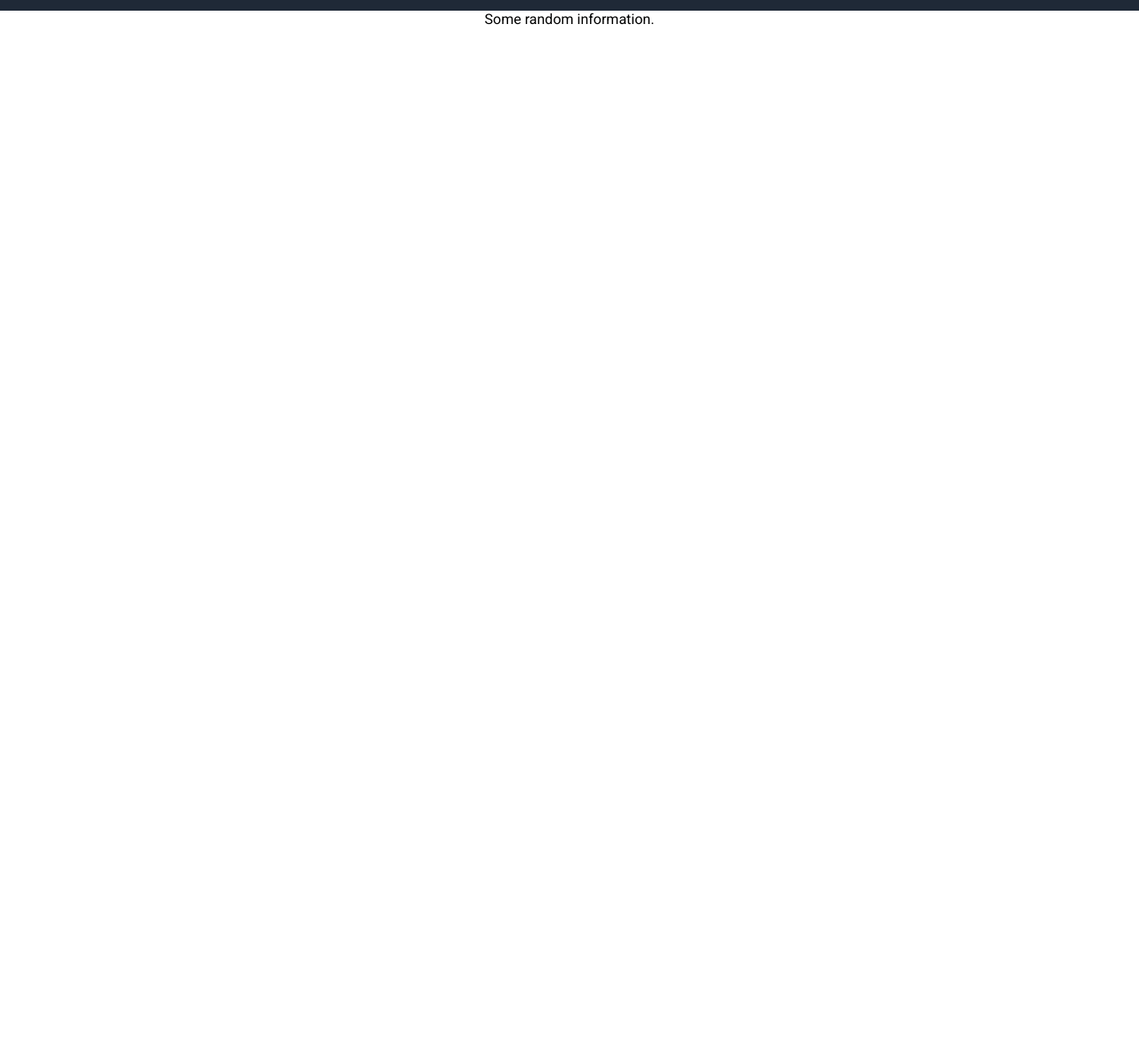
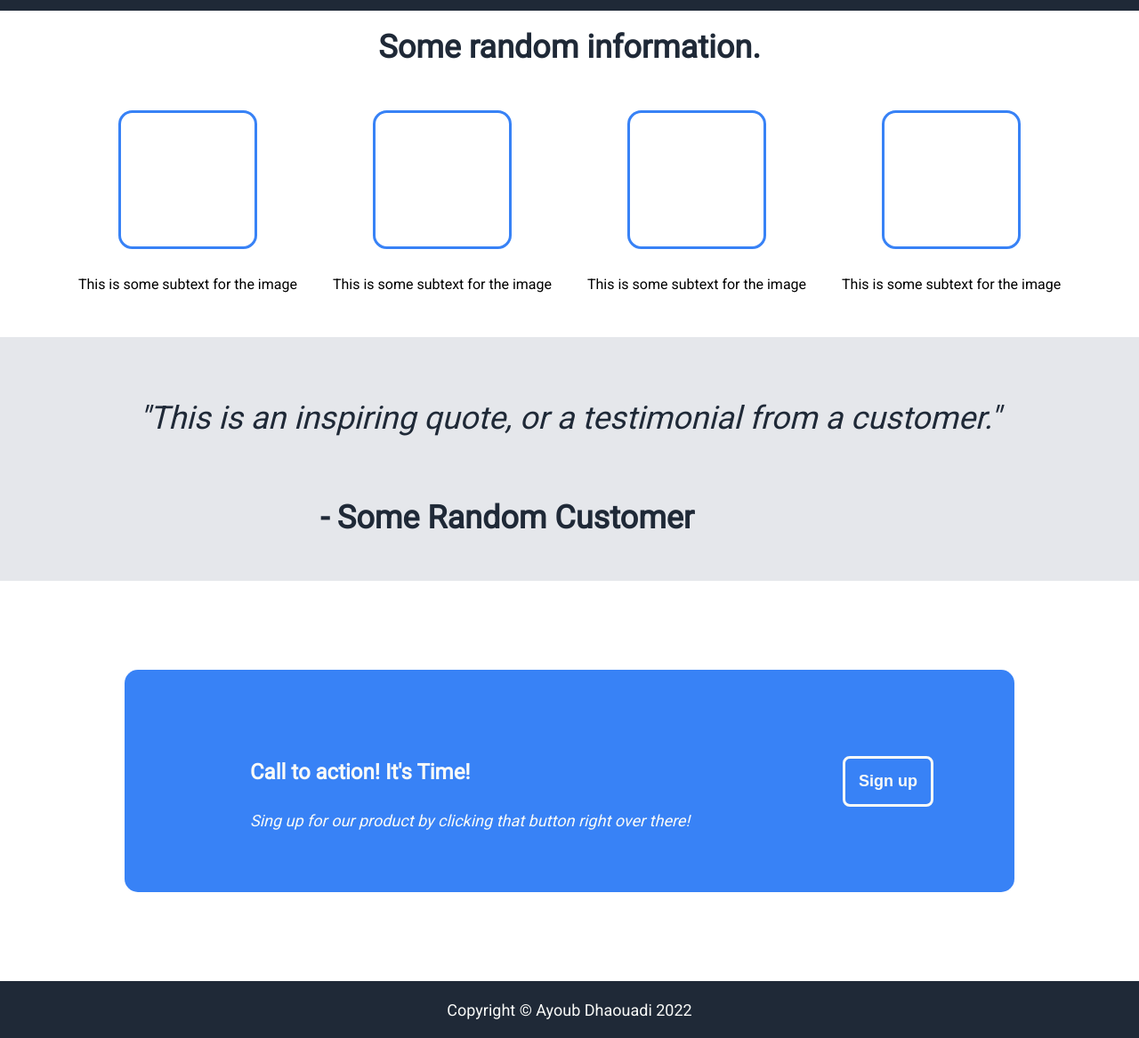
Before and after one commit to Ayoub-Dhaouadi/Landing-Page, a plain HTML site: page index.html in a window 1280 px wide. Shown: the part 460-1627 px from the top of the page at 89% size. Before the commit the page ends 800 px from the top, so only its background shows below. Drawn offline with Linux system fonts and the light colour scheme.

Commit message:
Finished the webpage

```diff
--- a/index.html
+++ b/index.html
@@ -27,18 +27,47 @@
         </div>
 
         <div class="placeholder-img">
-            <img src="https://images.ctfassets.net/hrltx12pl8hq/4f6DfV5DbqaQUSw0uo0mWi/6fbcf889bdef65c5b92ffee86b13fc44/shutterstock_376532611.jpg?fit=fill&w=800&h=300" alt="https://images.ctfassets.net/hrltx12pl8hq/yZsuq5HdBuUmYekaKiuUQ/d73a0e6f5fe939be07a19f22a92f2e09/Wild-Life?fit=fill&w=480&h=270">
+            <img src="https://images.ctfassets.net/hrltx12pl8hq/4f6DfV5DbqaQUSw0uo0mWi/6fbcf889bdef65c5b92ffee86b13fc44/shutterstock_376532611.jpg?fit=fill&w=800&h=300"
+                alt="https://images.ctfassets.net/hrltx12pl8hq/yZsuq5HdBuUmYekaKiuUQ/d73a0e6f5fe939be07a19f22a92f2e09/Wild-Life?fit=fill&w=480&h=270">
         </div>
     </div>
+    <div class="section-title">Some random information.</div>
     <div class="section">
-        <div class="section-title">Some random information.</div>
         <div class="boxes">
-            <div class="box"></div>
-            <div class="box"></div>
-            <div class="box"></div>
-            <div class="box"></div>
+            <div class="box">
+                <div class="border"></div>
+                <div class="subtext">This is some subtext for the image</div>
+            </div>
+            <div class="box">
+                <div class="border"></div>
+                <div class="subtext">This is some subtext for the image</div>
+            </div>
+            <div class="box">
+                <div class="border"></div>
+                <div class="subtext">This is some subtext for the image</div>
+            </div>
+            <div class="box">
+                <div class="border"></div>
+                <div class="subtext">This is some subtext for the image</div>
+            </div>
         </div>
     </div>
+    <div class="quote-section">
+        <div class="quote">"This is an inspiring quote, or a testimonial from a customer."</div>
+        <div class="author">- Some Random Customer</div>
+    </div>
+    <div class="form">
+        <div class="singup-bg">
+            <div class="signup">
+                <div class="signup-text">
+                    <div class="signup-title">Call to action! It's Time!</div>
+                    <div class="singup-subtitle">Sing up for our product by clicking that button right over there!</div>
+                </div>
+                <button class="signup-button">Sign up</button>
+            </div>
+        </div>
+    </div>
+    <div class="copyright">Copyright &#169 Ayoub Dhaouadi 2022</div>
 </body>
 
 </html>
--- a/style.css
+++ b/style.css
@@ -60,7 +60,7 @@ body {
 .hero-title {
     font-size: 48px;
     font-weight: 1000;
-    color:#e5e7eb;
+    color: #e5e7eb;
     margin-right: 100px;
     margin-bottom: 50px;
 }
@@ -85,3 +85,123 @@ img {
     margin-bottom: 50px;
     margin-top: 50px;
 }
+
+.section-title {
+    font-size: 36px;
+    font-weight: 1000;
+    color: #1F2937;
+    margin: 20px;
+}
+
+.boxes {
+    display: flex;
+    flex-direction: row;
+}
+
+.box {
+    display: flex;
+    justify-content: center;
+    align-items: center;
+    flex-direction: column;
+    margin-left: 20px;
+    margin-right: 20px;
+}
+
+.border {
+    width: 150px;
+    height: 150px;
+    border-color: #3882f6;
+    border-radius: 10%;
+    border-width: 3px;
+    border-style: solid;
+    margin: 30px;
+}
+
+.quote-section {
+    background-color: #e5e7eb;
+    margin-top: 50px;
+    width: 100vw;
+    display: flex;
+    justify-content: center;
+    align-items: center;
+    flex-direction: column;
+}
+
+.quote {
+    font-size: 36px;
+    font-weight: lighter;
+    font-style: italic;
+    color: #1F2937;
+    margin: 70px;
+}
+
+.author {
+    margin-right: 500px;
+    margin-left: auto;
+    margin-bottom: 50px;
+    font-size: 36px;
+    font-weight: 1000;
+    color: #1F2937;
+}
+
+.signup-bg {
+    background-color: #e5e7eb;
+    width: 100vw;
+}
+
+.signup {
+    display: flex;
+    justify-content: space-around;
+    align-items: center;
+    flex-direction: row;
+    background-color: #3882f6;
+    border-radius: 15px;
+    margin: 100px;
+    width: 1000px;
+    height: 250px;
+}
+
+.signup-text {
+    display: flex;
+    justify-content: flex-start;
+    align-items:baseline;
+    flex-direction: column;
+    margin:20px;
+}
+
+.signup-title {
+    font-size: 24px;
+    color: #f9faf8;
+    font-weight: 900;
+    font-style: normal;
+    margin: 30px;
+}
+
+.singup-subtitle {
+    font-size: 18px;
+    color: #f9faf8;
+    font-style: italic;
+}
+
+.signup-button {
+    font-size: 18px;
+    color: #f9faf8;
+    font-weight: 900;
+    border-radius: 8px;
+    border-color: #f9faf8;
+    border-style: solid;
+    border-width: 3px;
+    background-color: #3882f6;
+    padding: 15px;
+}
+
+.copyright {
+    font-size: 18px;
+    color: #f9faf8;
+    background-color: #1F2937;
+    width: 100vw;
+    display: flex;
+    justify-content: center;
+    align-items: center;
+    height: 5vw;
+}
```
